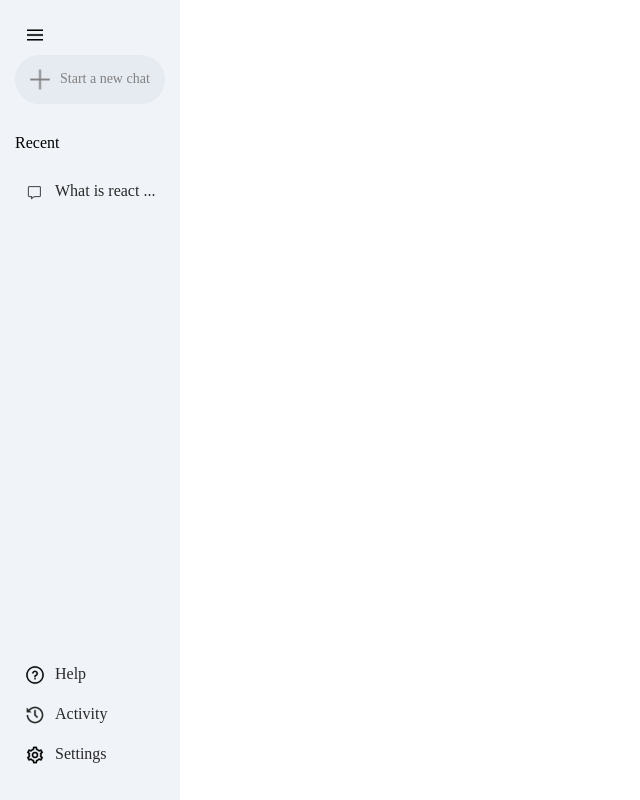
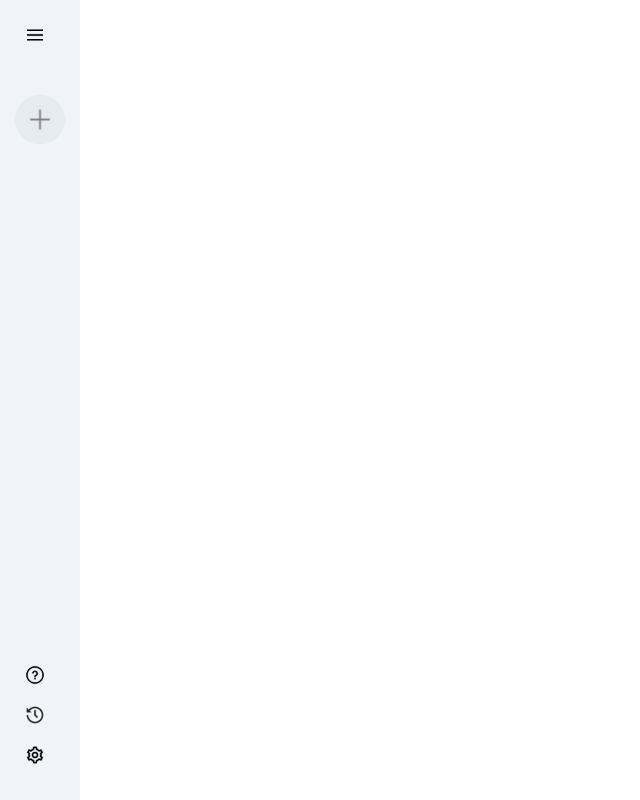
Before and after one commit to bharadwaj21122001/Gemini-Clone, a React (Vite) app: page / in a window 1280 px wide. Shown: the whole page, without its empty margins (0-640 px from the left). Built offline with nearby package versions, Linux system fonts and the light colour scheme.

Commit message:
Added hide menu functionality.

```diff
--- a/src/components/Sidebar/Sidebar.css
+++ b/src/components/Sidebar/Sidebar.css
@@ -17,7 +17,7 @@
 }
 
 .sidebar .new-chat{
-    margin-top: 10px;
+    margin-top: 50px;
     display: inline-flex;
     align-items: center;
     gap: 10px;
@@ -53,3 +53,13 @@
 .sidebar .recent-entry:hover{
     background-color: #e2e6eb;
 }
+
+.sidebar .bottom{
+    display: flex;
+    flex-direction: column;
+}
+
+.sidebar .bottom-item{
+    padding-right: 10px;
+    cursor: pointer;
+}
--- a/src/components/Sidebar/Sidebar.jsx
+++ b/src/components/Sidebar/Sidebar.jsx
@@ -1,35 +1,42 @@
-import React from 'react'
+import React, { useState } from 'react'
 import './Sidebar.css'
-import {assets} from '../../assets/assets'
+import { assets } from '../../assets/assets'
+
 const Sidebar = () => {
+
+    const [extended, setExtended] = useState(false)
+
     return (
         <div className='sidebar'>
             <div className='top'>
-                <img className='menu' src={assets.menu_icon} alt='' />
+                <img onClick={()=>setExtended(prev=>!prev)} className='menu' src={assets.menu_icon} alt='' />
                 <div className='new-chat'>
                     <img src={assets.plus_icon} alt='' />
-                    <p>Start a new chat</p>
+                    {extended ? <p>New chat</p> : null}
                 </div>
-                <div className='recent'>
-                    <p className='recent-title'>Recent</p>
-                    <div className='recent-entry'>
-                        <img src={assets.message_icon} alt='' />
-                        <p>What is react ...</p>
+                {extended
+                    ? <div className='recent'>
+                        <p className='recent-title'>Recent</p>
+                        <div className='recent-entry'>
+                            <img src={assets.message_icon} alt='' />
+                            <p>What is react ...</p>
+                        </div>
                     </div>
-                </div>
+                    : null
+                }
             </div>
             <div className='bottom'>
                 <div className='bottom-item recent-entry'>
                     <img src={assets.question_icon} alt='' />
-                    <p>Help</p>
+                    {extended?<p>Help</p>:null}
                 </div>
                 <div className='bottom-item recent-entry'>
                     <img src={assets.history_icon} alt='' />
-                    <p>Activity</p>
+                    {extended?<p>Activity</p>:null}
                 </div>
                 <div className='bottom-item recent-entry'>
                     <img src={assets.setting_icon} alt='' />
-                    <p>Settings</p>
+                    {extended?<p>Settings</p>:null}
                 </div>
             </div>
         </div>
```
